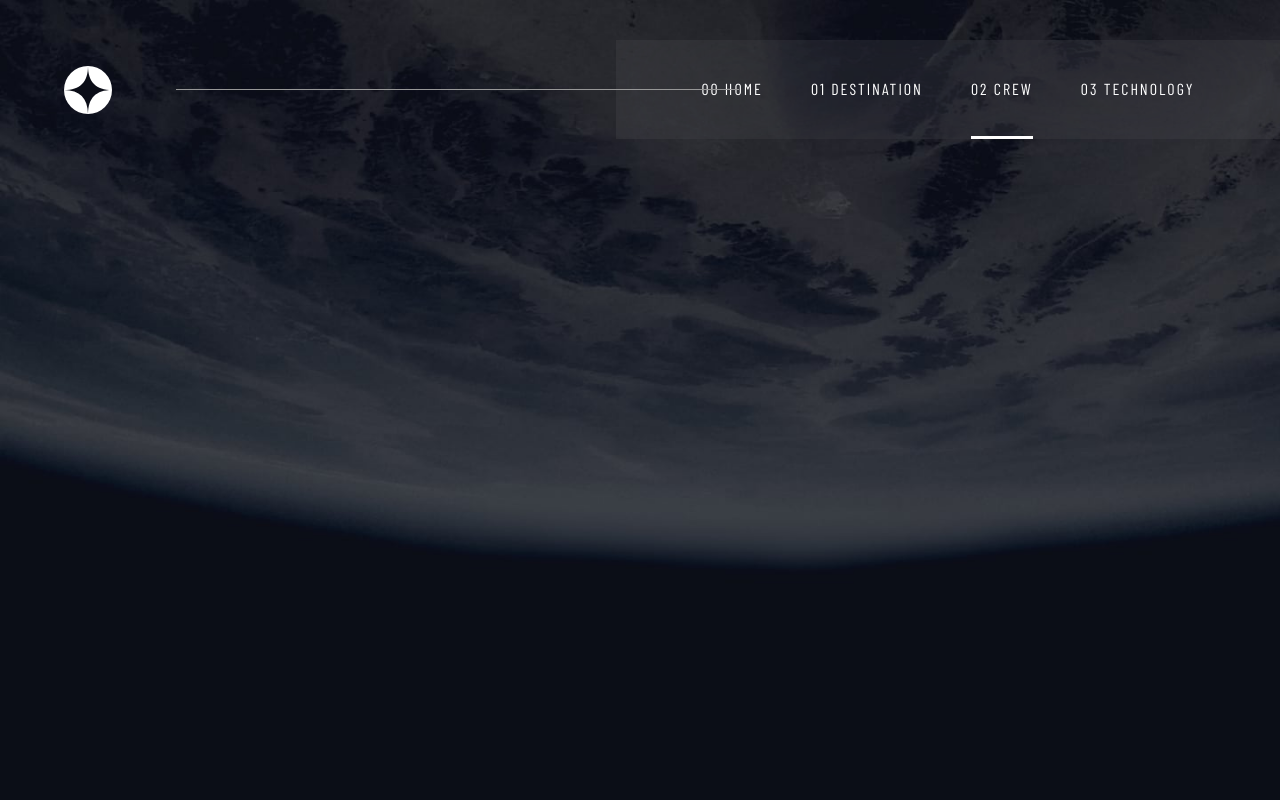
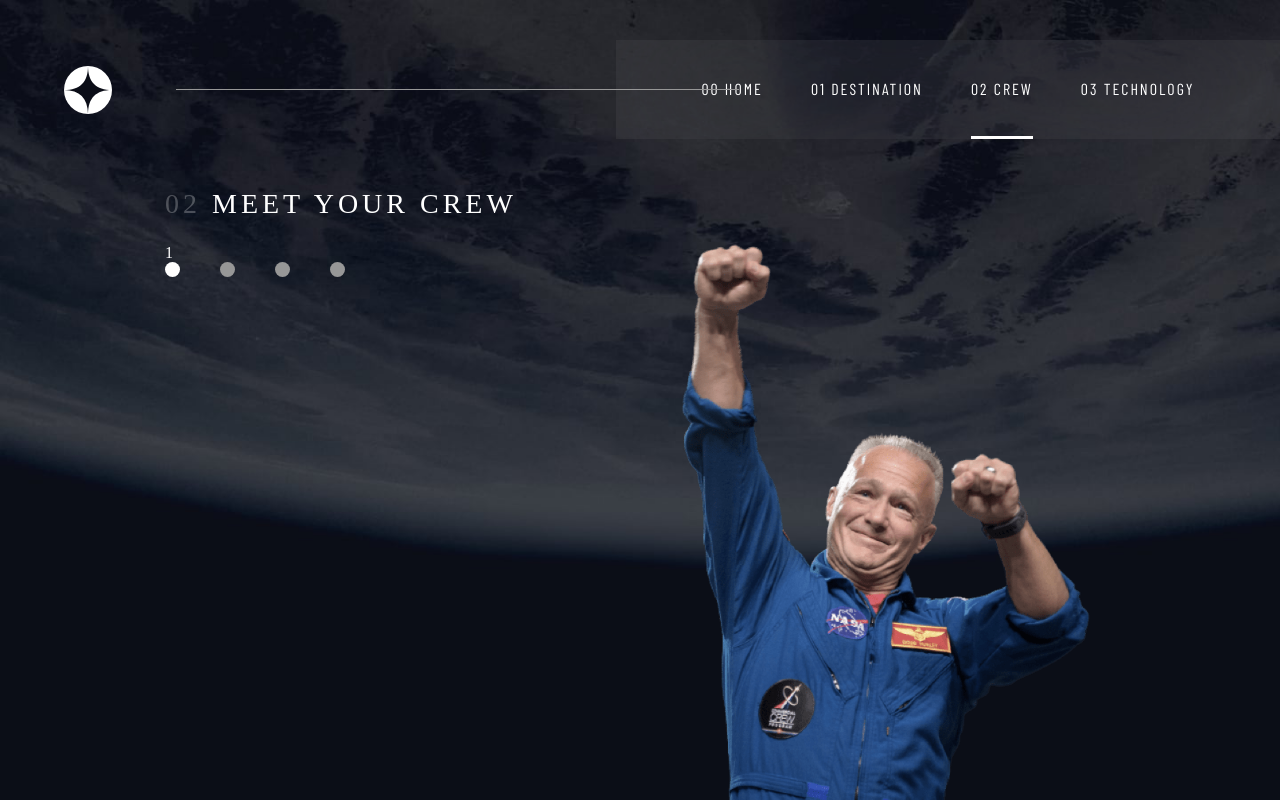
Before and after one commit to Marco-Ray/space-tourism, a Vue app: page /crew in a window 1280 px wide. Built offline with nearby package versions, Linux system fonts and the light colour scheme; a web font is replaced by a local one.

Commit message:
pagination

```diff
--- /dev/null
+++ b/src/components/PaginationComponent.vue
@@ -0,0 +1,99 @@
+<template>
+  <div class="pagination__container" :class="props.direction">
+    <div
+      class="page-item"
+      :class="[props.type, { 'heading-S': props.type === 'circle' }]"
+      v-for="page in props.pageCount"
+      :key="page"
+      @click="selectPage(page)"
+    >
+      {{ page }}
+    </div>
+  </div>
+</template>
+
+<script setup>
+import { onMounted } from "vue";
+
+// eslint-disable-next-line no-undef
+const props = defineProps({
+  page: Number,
+  pageCount: Number,
+  type: String,
+  direction: String,
+});
+
+// eslint-disable-next-line no-undef
+const emits = defineEmits(["update:page"]);
+function selectPage(page) {
+  emits("update:page", page);
+  Array.from(document.getElementsByClassName("page-item")).forEach((e) =>
+    e.classList.remove("active")
+  );
+  document
+    .querySelector(`.page-item:nth-child(${page})`)
+    .classList.add("active");
+}
+
+onMounted(() => {
+  selectPage(props.page);
+});
+</script>
+
+<style lang="scss" scoped>
+.pagination__container {
+  display: flex;
+  &.row {
+    flex-direction: row;
+    gap: 40px;
+    @include respondTo("tabletPro") {
+      gap: 16px;
+    }
+  }
+  &.column {
+    flex-direction: column;
+    gap: 32px;
+  }
+  .page-item {
+    cursor: pointer;
+    &.dot {
+      color: transparent;
+      width: 15px;
+      height: 15px;
+      border-radius: 50%;
+      background-color: #979797;
+      text-align: center;
+      &.active {
+        background-color: $white;
+      }
+      @include respondTo("tabletPro") {
+        width: 10px;
+        height: 10px;
+      }
+    }
+    &.circle {
+      width: 80px;
+      height: 80px;
+      border: 1px solid rgba($white, 25%);
+      border-radius: 50%;
+      color: $white;
+      text-align: center;
+      line-height: 80px;
+      &.active {
+        background-color: $white;
+        color: $very-dark-navy;
+      }
+      @include respondTo("tabletPro") {
+        width: 56px;
+        height: 56px;
+        line-height: 56px;
+      }
+      @include respondTo("phone") {
+        width: 40px;
+        height: 40px;
+        line-height: 40px;
+      }
+    }
+  }
+}
+</style>
--- a/src/views/CrewView.vue
+++ b/src/views/CrewView.vue
@@ -1,10 +1,50 @@
 <template>
   <div id="crew" class="view">
     <div class="content__container crew__container">
-      <div class="content crew__content"></div>
+      <div class="content crew__content">
+        <div class="slogan heading-XS">
+          <span style="opacity: 0.25">02</span> MEET YOUR CREW
+        </div>
+        <div class="person__container">
+          <div>
+            {{  page }}
+            <pagination-component
+              v-model:page="page"
+              @update:page="updatePage"
+              :page-count="4"
+              :direction="'row'"
+              :type="'dot'"
+            />
+          </div>
+          <div
+            style="
+              display: flex;
+              justify-content: center;
+              align-items: center;
+              position: relative;
+            "
+          >
+            <div class="person__image">
+              <img :src="COMMANDER" alt="" />
+            </div>
+          </div>
+        </div>
+      </div>
     </div>
   </div>
 </template>
+
+<script setup>
+import { ref } from "vue";
+import PaginationComponent from "@/components/PaginationComponent.vue";
+import COMMANDER from "@/assets/crew/image-douglas-hurley.png";
+
+const page = ref(1);
+function updatePage(val) {
+  page.value = val;
+}
+</script>
+
 <style lang="scss" scoped>
 #crew {
   background-image: url("@/assets/crew/background-crew-desktop.jpg");
@@ -15,4 +55,66 @@
     background-image: url("@/assets/crew/background-crew-mobile.jpg");
   }
 }
+
+.crew__container {
+  .crew__content {
+    flex-direction: column;
+    align-items: start;
+    max-width: calc(100% - 165px * 2);
+    max-height: 792px;
+    margin: auto 165px !important;
+    padding-top: 48px;
+    height: calc(100% - 48px) !important;
+    gap: 24px;
+    @include respondTo("tabletPro") {
+      max-width: calc(100% - 40px * 2);
+      max-height: fit-content;
+      margin: auto 40px !important;
+      padding-top: 40px;
+      height: calc(100% - 40px) !important;
+    }
+    @include respondTo("tablet") {
+      max-width: 688px;
+      max-height: 848px;
+      margin: auto auto !important;
+    }
+    @include respondTo("phone") {
+      max-width: 327px;
+      max-height: 744px;
+      margin: auto auto !important;
+      padding-top: 24px;
+      height: calc(100% - 24px) !important;
+    }
+  }
+}
+
+.slogan {
+  height: 34px;
+  @include respondTo("tabletPro") {
+    height: 24px;
+  }
+  @include respondTo("phone") {
+    width: 100%;
+    height: 19px;
+    text-align: center;
+  }
+}
+
+.person__container {
+  width: 100%;
+  height: 100%;
+  display: grid;
+  grid-template-columns: repeat(2, 1fr);
+  gap: 32px;
+  overflow-y: auto;
+  .person__image {
+    position: absolute;
+    width: 100%;
+    height: 100%;
+    max-width: 539px;
+    max-height: 676px;
+    margin: auto;
+    overflow: hidden;
+  }
+}
 </style>
--- a/src/views/DestinationView.vue
+++ b/src/views/DestinationView.vue
@@ -141,9 +141,9 @@ function selectedPlanet(planetName) {
   .destination__content {
     flex-direction: column;
     align-items: start;
-    max-width: calc(100% - calc(64px * 2 + 48px) * 2);
+    max-width: calc(100% - 165px * 2);
     max-height: 792px;
-    margin: auto calc(64px * 2 + 48px) !important;
+    margin: auto 165px !important;
     padding-top: 48px;
     height: calc(100% - 48px) !important;
     gap: 24px;
--- a/src/views/TechnologyView.vue
+++ b/src/views/TechnologyView.vue
@@ -1,21 +1,72 @@
 <template>
-  <div id="tech" class="view">Technology</div>
+  <div id="tech" class="view">
+    <div class="content__container tech__container">
+      <div class="content tech__content">
+        <div class="slogan heading-XS">
+          <span style="opacity: 0.25">03</span> SPACE LAUNCH 101
+        </div>
+        <div class="rocket__container">
+          <div>{{ page }}</div>
+          <pagination-component
+            v-model:page="page"
+            @update:page="updatePage"
+            :page-count="3"
+            :direction="'column'"
+            :type="'circle'"
+          />
+        </div>
+      </div>
+    </div>
+  </div>
 </template>
+
+<script setup>
+import { ref } from "vue";
+import PaginationComponent from "@/components/PaginationComponent.vue";
+
+const page = ref(1);
+</script>
 
 <style lang="scss" scoped>
 #tech {
   background-image: url("@/assets/technology/background-technology-desktop.jpg");
-}
-
-@media screen and (max-width: 850px) {
-  #tech {
+  @include respondTo("tabletPro") {
     background-image: url("@/assets/technology/background-technology-tablet.jpg");
+  }
+  @include respondTo("phone") {
+    background-image: url("@/assets/technology/background-technology-mobile.jpg");
   }
 }
 
-@media screen and (max-width: 750px) {
-  #tech {
-    background-image: url("@/assets/technology/background-technology-mobile.jpg");
+.tech__container {
+  .tech__content {
+    flex-direction: column;
+    align-items: start;
+    max-width: calc(100% - 165px);
+    max-height: 792px;
+    margin: auto 0 auto 165px !important;
+    padding-top: 48px;
+    height: calc(100% - 48px) !important;
+    gap: 24px;
+    @include respondTo("tabletPro") {
+      max-width: calc(100% - 40px * 2);
+      max-height: fit-content;
+      margin: auto 40px !important;
+      padding-top: 40px;
+      height: calc(100% - 40px) !important;
+    }
+    @include respondTo("tablet") {
+      max-width: 688px;
+      max-height: 848px;
+      margin: auto auto !important;
+    }
+    @include respondTo("phone") {
+      max-width: 327px;
+      max-height: 744px;
+      margin: auto auto !important;
+      padding-top: 24px;
+      height: calc(100% - 24px) !important;
+    }
   }
 }
 </style>
```
